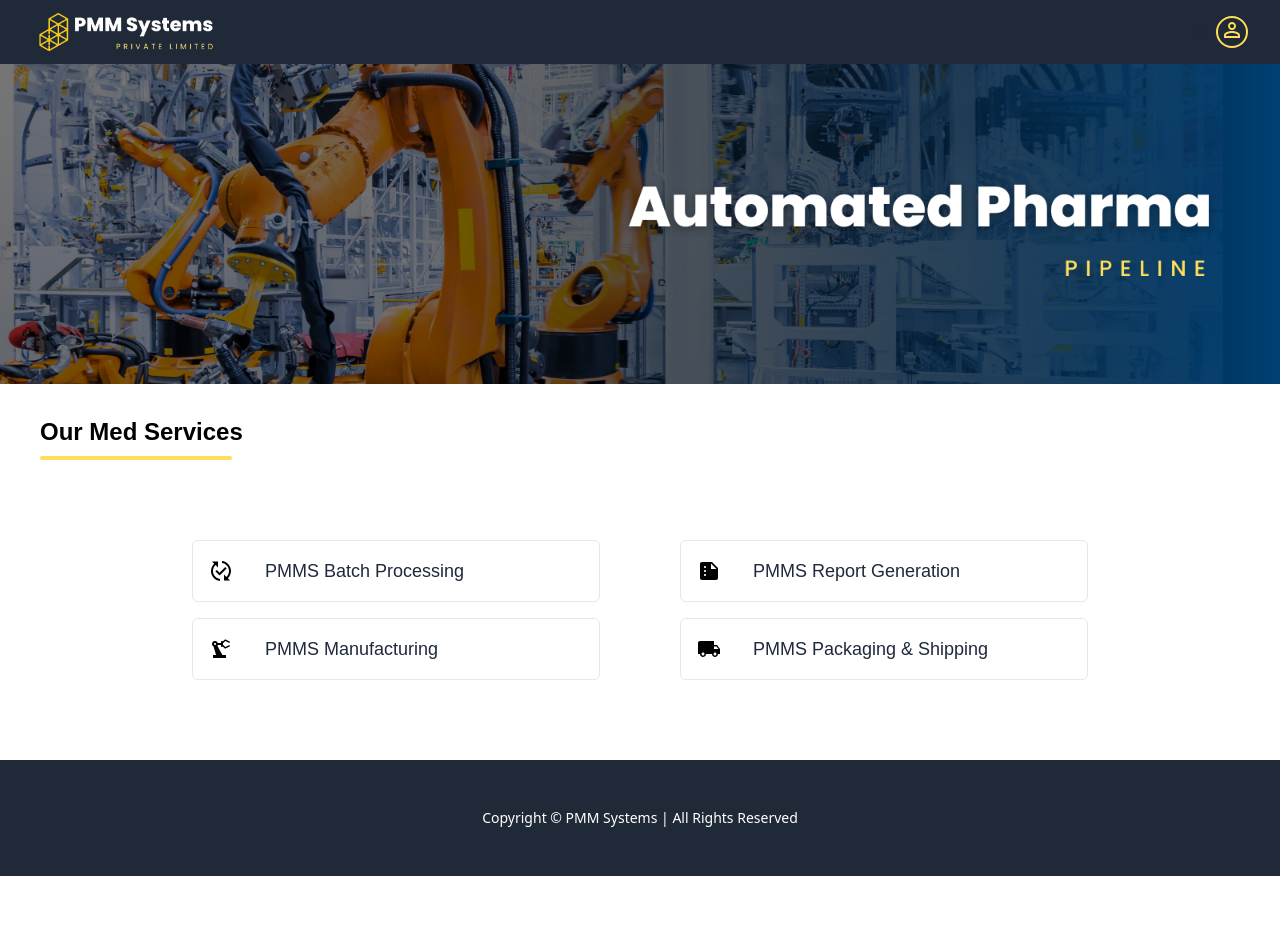
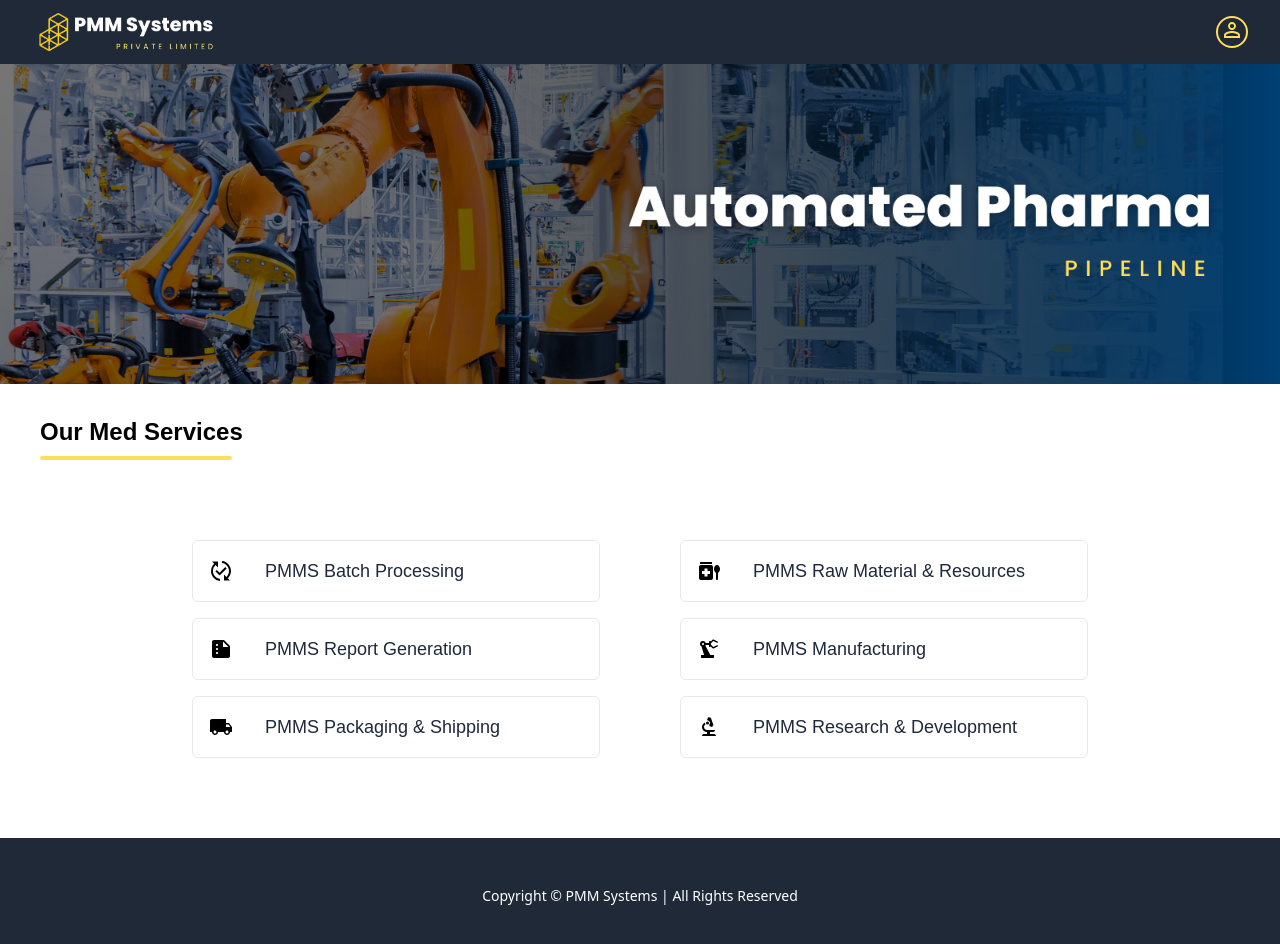
Before and after one commit to Harish1611/Pharma-Medical-Management-System, a React (Create React App) app: page / in a window 1280 px wide. Shown: the top 944 px of the page. Before the commit the page ends 876 px from the top, so only its background shows below. Built offline with nearby package versions, Linux system fonts and the light colour scheme.

Commit message:
New: PMMS Raw Material & Resource , PMMS Research & Development Services are added

```diff
--- a/src/Components/BatchProcessing/BatchProcessing.jsx
+++ b/src/Components/BatchProcessing/BatchProcessing.jsx
@@ -1,8 +1,13 @@
 import React from 'react'
+import HeadingOne from '../UiComponents/HeadingOne'
 
 const BatchProcessing = () => {
   return (
-    <div>BatchProcessing</div>
+    <div className=''>
+
+      <HeadingOne headText="Batch Request Services" />
+
+    </div>
   )
 }
 
--- a/src/Components/Home/MedServicesData.js
+++ b/src/Components/Home/MedServicesData.js
@@ -2,6 +2,8 @@ import PrecisionManufacturingIcon from '@mui/icons-material/PrecisionManufacturi
 import PublishedWithChangesIcon from '@mui/icons-material/PublishedWithChanges';
 import SummarizeIcon from '@mui/icons-material/Summarize';
 import LocalShippingIcon from '@mui/icons-material/LocalShipping';
+import BiotechIcon from '@mui/icons-material/Biotech';
+import MedicationLiquidIcon from '@mui/icons-material/MedicationLiquid';
 
 export const MedServicesData = [
   {
@@ -10,10 +12,16 @@ export const MedServicesData = [
     url:'batch-processing',
   },
   {
+    service: "PMMS Raw Material & Resources",
+    icon: <MedicationLiquidIcon />,
+    url:'raw-material-resources',
+  }
+  ,
+
+  {
     service: "PMMS Report Generation",
     icon: <SummarizeIcon />,
     url:'report-generation',
-
   },
   {
     service: "PMMS Manufacturing",
@@ -26,5 +34,11 @@ export const MedServicesData = [
     icon: <LocalShippingIcon />,
     url:'packaging-shipping',
 
-  },
+  }
+  ,
+  {
+    service: "PMMS Research & Development",
+    icon: <BiotechIcon />,
+    url:'research-development',
+  }
 ];
```
